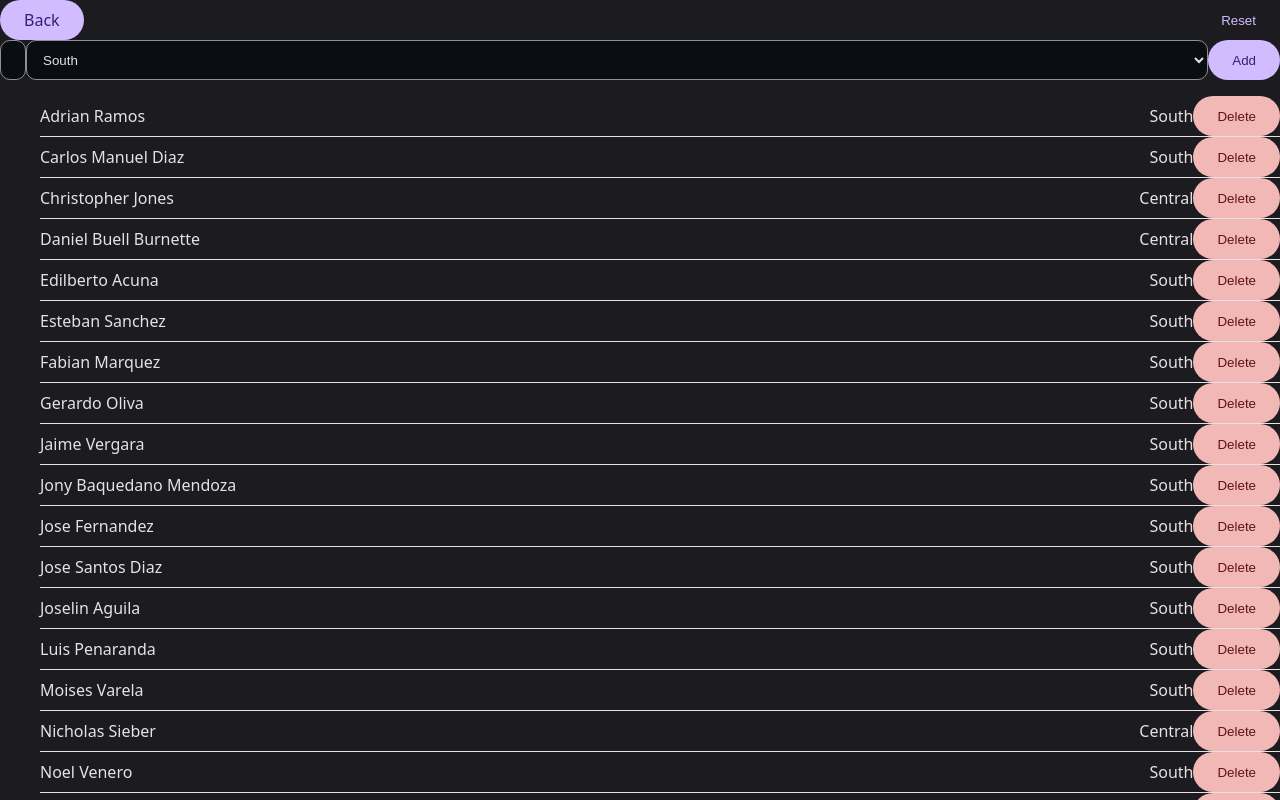
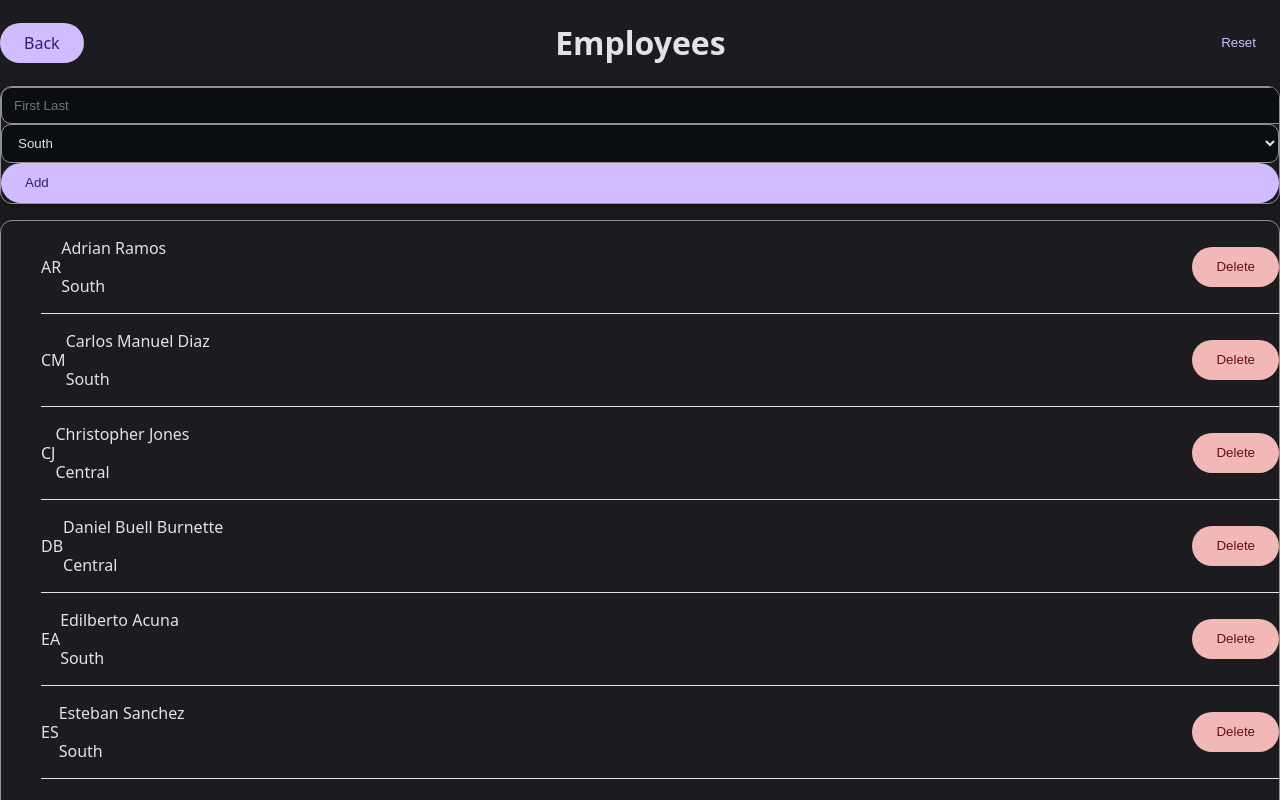
Before and after one commit to Killswit3h/my-calendar, a Next.js app: page /employees in a window 1280 px wide. Shown: the top 800 px of the page. Built offline with nearby package versions, Linux system fonts and the light colour scheme.

Commit message:
refactor employees list ui

```diff
--- a/src/app/employees/page.tsx
+++ b/src/app/employees/page.tsx
@@ -43,26 +43,34 @@ function EmployeesPageContent() {
     refresh();
   }
 
+  const initials = (e: Employee) =>
+    `${e.firstName[0] ?? ""}${e.lastName[0] ?? ""}`.toUpperCase();
+
   return (
-    <main className="p-4 space-y-4 max-w-md mx-auto">
-      <div className="flex items-center gap-2">
+    <main className="p-4 space-y-6 max-w-lg mx-auto">
+      <header className="flex items-center gap-2">
         <Link href={back} className="btn">
           Back
         </Link>
+        <h1 className="flex-1 text-center text-xl font-medium">Employees</h1>
         <button className="btn ghost ml-auto" onClick={reset}>
           Reset
         </button>
-      </div>
-      <form onSubmit={handleAdd} className="flex gap-2">
+      </header>
+
+      <form
+        onSubmit={handleAdd}
+        className="surface p-4 flex flex-col sm:flex-row gap-3"
+      >
         <input
           type="text"
           placeholder="First Last"
           value={name}
           onChange={(e) => setName(e.target.value)}
-          className="border px-3 py-2 rounded flex-1"
+          className="flex-1 border rounded-md px-3 py-2 focus:outline-none focus:ring-2 focus:ring-blue-500"
         />
         <select
-          className="border rounded px-3 py-2"
+          className="border rounded-md px-3 py-2 focus:outline-none focus:ring-2 focus:ring-blue-500"
           value={team}
           onChange={(e) => setTeam(e.target.value as Team)}
         >
@@ -73,14 +81,26 @@ function EmployeesPageContent() {
           Add
         </button>
       </form>
-      <ul className="bg-white rounded shadow divide-y">
+
+      <ul className="surface divide-y">
         {employees.map((e) => (
-          <li key={e.id} className="p-2 flex items-center gap-2">
-            <span className="flex-1">
-              {e.firstName} {e.lastName}
-            </span>
-            <span className="text-sm text-gray-500">{e.team}</span>
-            <button className="btn danger" onClick={() => remove(e.id)}>
+          <li
+            key={e.id}
+            className="flex items-center gap-4 p-4 hover:bg-gray-50"
+          >
+            <div className="w-10 h-10 rounded-full bg-blue-600 flex items-center justify-center text-white text-sm font-medium">
+              {initials(e)}
+            </div>
+            <div className="flex-1 min-w-0">
+              <p className="font-medium truncate">
+                {e.firstName} {e.lastName}
+              </p>
+              <p className="text-sm text-gray-500">{e.team}</p>
+            </div>
+            <button
+              className="btn danger"
+              onClick={() => remove(e.id)}
+            >
               Delete
             </button>
           </li>
```
